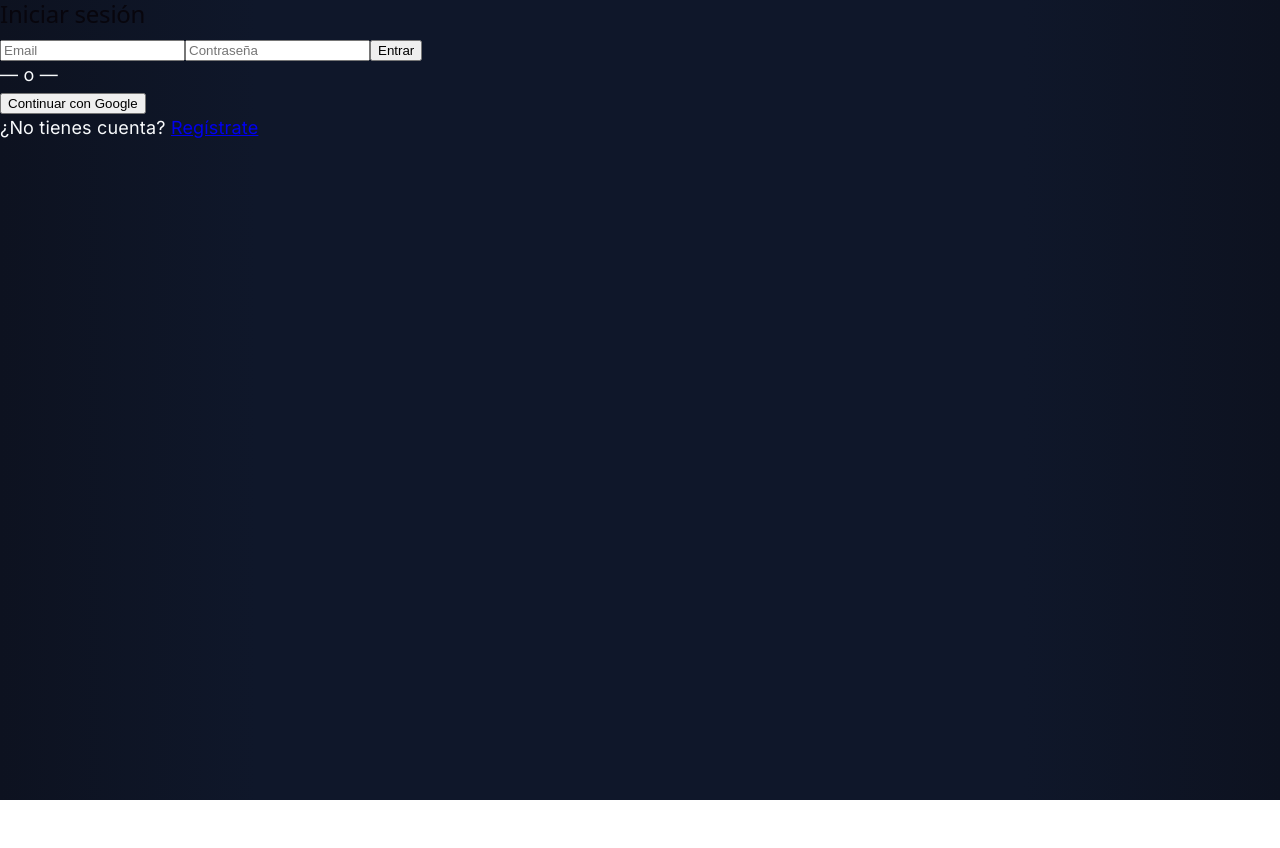
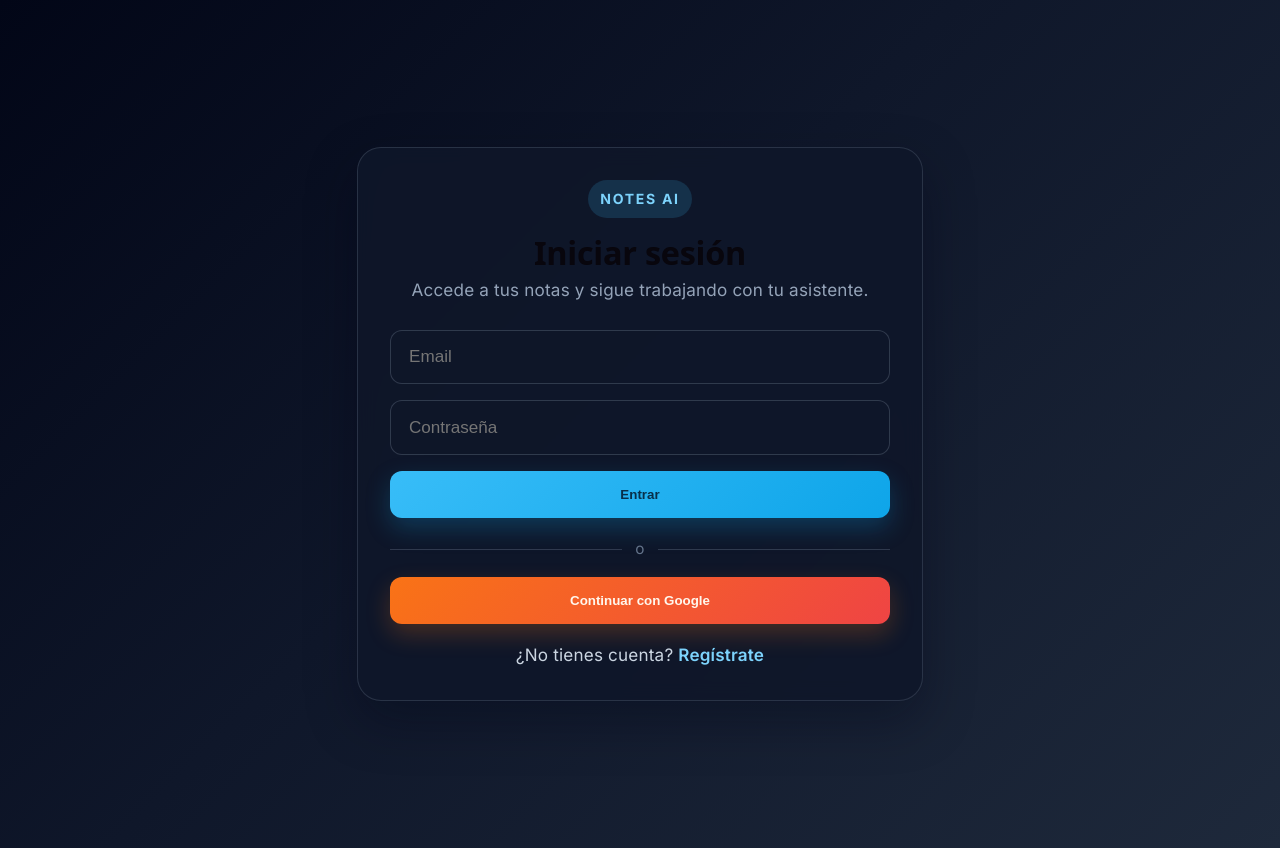
Before and after one commit to Jorge5115/notes-ai-frontend, a React app: page /login in a window 1280 px wide. Before the commit the page ends 800 px from the top, so only its background shows below. Built offline with nearby package versions, Linux system fonts and the light colour scheme; the HTML template or start-up script is replaced by a standard one.

Commit message:
Phase 6: Simplify note creation flow and update AI action labels

```diff
--- /dev/null
+++ b/src/pages/Auth.css
@@ -0,0 +1,148 @@
+.auth-page {
+    min-height: 100vh;
+    display: flex;
+    align-items: center;
+    justify-content: center;
+    padding: 24px;
+    background: linear-gradient(135deg, #020617 0%, #0f172a 45%, #1e293b 100%);
+    color: #f8fafc;
+}
+
+.auth-card {
+    width: min(100%, 500px);
+    background: rgba(15, 23, 42, 0.9);
+    border: 1px solid rgba(148, 163, 184, 0.2);
+    border-radius: 24px;
+    padding: 32px;
+    box-shadow: 0 20px 50px rgba(2, 6, 23, 0.35);
+    backdrop-filter: blur(10px);
+}
+
+.auth-brand {
+    margin-bottom: 1.5rem;
+    text-align: center;
+}
+
+.auth-pill {
+    display: inline-flex;
+    align-items: center;
+    justify-content: center;
+    padding: 0.35rem 0.7rem;
+    border-radius: 999px;
+    background: rgba(56, 189, 248, 0.16);
+    color: #7dd3fc;
+    font-size: 0.78rem;
+    font-weight: 700;
+    letter-spacing: 0.12em;
+    text-transform: uppercase;
+    margin-bottom: 0.8rem;
+}
+
+.auth-title {
+    margin: 0 0 0.35rem;
+    font-size: 1.8rem;
+    font-weight: 700;
+}
+
+.auth-subtitle {
+    margin: 0;
+    color: #94a3b8;
+    line-height: 1.5;
+    font-size: 0.95rem;
+}
+
+.auth-form {
+    display: flex;
+    flex-direction: column;
+    gap: 0.9rem;
+}
+
+.auth-input {
+    width: 100%;
+    padding: 0.9rem 1rem;
+    border-radius: 12px;
+    border: 1px solid rgba(148, 163, 184, 0.25);
+    background: rgba(15, 23, 42, 0.8);
+    color: #f8fafc;
+    font-size: 0.95rem;
+    box-sizing: border-box;
+}
+
+.auth-input:focus {
+    outline: none;
+    border-color: #38bdf8;
+    box-shadow: 0 0 0 3px rgba(56, 189, 248, 0.16);
+}
+
+.auth-button {
+    border: none;
+    border-radius: 12px;
+    padding: 0.9rem 1rem;
+    font-weight: 700;
+    cursor: pointer;
+    transition: transform 0.2s ease, box-shadow 0.2s ease;
+}
+
+.auth-button:hover {
+    transform: translateY(-1px);
+}
+
+.auth-button.primary {
+    background: linear-gradient(135deg, #38bdf8, #0ea5e9);
+    color: #082f49;
+    box-shadow: 0 10px 25px rgba(14, 165, 233, 0.25);
+}
+
+.auth-button.secondary {
+    width: 100%;
+    background: linear-gradient(135deg, #f97316 0%, #ef4444 100%);
+    color: #fff7ed;
+    border: none;
+    box-shadow: 0 10px 24px rgba(249, 115, 22, 0.24);
+}
+
+.auth-button.secondary:hover {
+    transform: translateY(-1px);
+    box-shadow: 0 12px 28px rgba(249, 115, 22, 0.32);
+    background: linear-gradient(135deg, #fb923c 0%, #f43f5e 100%);
+}
+
+.auth-divider {
+    display: flex;
+    align-items: center;
+    gap: 0.75rem;
+    color: #64748b;
+    margin: 1rem 0 0.8rem;
+    font-size: 0.85rem;
+}
+
+.auth-divider::before,
+.auth-divider::after {
+    content: '';
+    flex: 1;
+    height: 1px;
+    background: rgba(148, 163, 184, 0.25);
+}
+
+.auth-error {
+    margin: 0;
+    color: #f87171;
+    font-size: 0.9rem;
+}
+
+.auth-footer {
+    margin-top: 1rem;
+    text-align: center;
+    color: #cbd5e1;
+    font-size: 0.95rem;
+}
+
+.auth-link {
+    color: #7dd3fc;
+    text-decoration: none;
+    font-weight: 600;
+}
+
+.auth-link:hover {
+    text-decoration: underline;
+}
--- a/src/pages/Login.jsx
+++ b/src/pages/Login.jsx
@@ -1,6 +1,7 @@
 import { useState } from 'react';
 import { useNavigate, Link } from 'react-router-dom';
 import { useAuth } from '../context/AuthContext';
+import './Auth.css';
 
 export default function Login() {
     const [email, setEmail] = useState('');
@@ -21,23 +22,32 @@ export default function Login() {
     };
 
     return (
-        <div>
-            <h2>Iniciar sesión</h2>
-            <form onSubmit={handleSubmit}>
-                <input type="email" placeholder="Email" value={email}
-                       onChange={(e) => setEmail(e.target.value)} required />
-                <input type="password" placeholder="Contraseña" value={password}
-                       onChange={(e) => setPassword(e.target.value)} required />
-                {error && <p style={{ color: 'red' }}>{error}</p>}
-                <button type="submit">Entrar</button>
-            </form>
+        <div className="auth-page">
+            <div className="auth-card">
+                <div className="auth-brand">
+                    <span className="auth-pill">Notes AI</span>
+                    <h2 className="auth-title">Iniciar sesión</h2>
+                    <p className="auth-subtitle">Accede a tus notas y sigue trabajando con tu asistente.</p>
+                </div>
 
-            <p>— o —</p>
-            <button onClick={() => window.location.href = 'http://localhost:8080/oauth2/authorization/google'}>
-                Continuar con Google
-            </button>
+                <form className="auth-form" onSubmit={handleSubmit}>
+                    <input className="auth-input" type="email" placeholder="Email" value={email}
+                           onChange={(e) => setEmail(e.target.value)} required />
+                    <input className="auth-input" type="password" placeholder="Contraseña" value={password}
+                           onChange={(e) => setPassword(e.target.value)} required />
+                    {error && <p className="auth-error">{error}</p>}
+                    <button className="auth-button primary" type="submit">Entrar</button>
+                </form>
 
-            <p>¿No tienes cuenta? <Link to="/register">Regístrate</Link></p>
+                <div className="auth-divider">o</div>
+                <button className="auth-button secondary" onClick={() => window.location.href = 'http://localhost:8080/oauth2/authorization/google'}>
+                    Continuar con Google
+                </button>
+
+                <p className="auth-footer">
+                    ¿No tienes cuenta? <Link className="auth-link" to="/register">Regístrate</Link>
+                </p>
+            </div>
         </div>
     );
 }
--- a/src/pages/Notes.css
+++ b/src/pages/Notes.css
@@ -296,8 +296,8 @@ body {
     display: flex;
     flex-direction: column;
     gap: 1.2rem;
-    width: 85vw;
-    max-width: 1100px; /* Ancho cómodo para escritorio */
+    width: 88vw;
+    max-width: 1180px; /* Ancho cómodo para escritorio */
     max-height: 90vh;
     overflow-y: auto;
     padding-right: 4px;
--- a/src/pages/Notes.jsx
+++ b/src/pages/Notes.jsx
@@ -288,19 +288,28 @@ function ViewNoteModal({ note, busyId, onClose, onDelete, onSave, onSummarize, o
     };
 
     const handleSaveChanges = async () => {
-        const normalizedItems = (items || []).map((item) => ({
-            id: item.id,
-            text: item.text?.trim() || '',
-            checked: Boolean(item.checked),
-        })).filter((item) => item.text.length > 0 || item.checked);
+        try {
+            const normalizedItems = (items || [])
+            .map((item) => ({
+                // 💡 Si el ID no es un número (ej. es un UUID string del frontend), enviamos null
+                id: (typeof item.id === 'number') ? item.id : null,
+                text: typeof item === 'string' ? item.trim() : (item.text?.trim() || ''),
+                checked: Boolean(item.checked),
+            }))
+            .filter((item) => item.text.length > 0);
 
-        await onSave(note.id, {
+            const payload = {
             title: title.trim(),
             type: note.type,
             content: note.type === 'TEXT' ? content : null,
             items: note.type === 'CHECKLIST' ? normalizedItems : null,
-        });
-        setIsEditing(false);
+            };
+
+            await onSave(note.id, payload);
+            setIsEditing(false);
+        } catch (error) {
+            console.error("Error al guardar cambios:", error);
+        }
     };
 
     const handleCancelChanges = () => {
@@ -341,14 +350,14 @@ function ViewNoteModal({ note, busyId, onClose, onDelete, onSave, onSummarize, o
                                         onClick={() => onSummarize(note.id)}
                                         disabled={busyId === note.id}
                                     >
-                                        {busyId === note.id ? 'Generando...' : 'Resumir con IA'}
+                                        {busyId === note.id ? 'Generando...' : 'Generar resumen con IA'}
                                     </button>
                                     <button
                                         className="btn-action-ai outline"
                                         onClick={() => onRewrite(note.id)}
                                         disabled={busyId === note.id}
                                     >
-                                        {busyId === note.id ? 'Procesando...' : 'Hacer más breve'}
+                                        {busyId === note.id ? 'Procesando...' : 'Acortar / Reescribir con IA'}
                                     </button>
                                 </div>
                             )}
@@ -439,8 +448,6 @@ function NewNoteModal({ onClose, onCreated }) {
     const [type, setType] = useState('TEXT');
     const [useAi, setUseAi] = useState(false);
     const [title, setTitle] = useState('');
-    const [content, setContent] = useState('');
-    const [itemsText, setItemsText] = useState('');
     const [prompt, setPrompt] = useState('');
     const [submitting, setSubmitting] = useState(false);
 
@@ -449,14 +456,21 @@ function NewNoteModal({ onClose, onCreated }) {
         setSubmitting(true);
         try {
             if (useAi) {
-                await axiosInstance.post('/notes/generate', { title, type, prompt });
-            } else if (type === 'TEXT') {
-                await axiosInstance.post('/notes', { title, type, content, items: null });
+                // Generar nota con la IA a partir del prompt
+                await axiosInstance.post('/notes/generate', { title: title.trim(), type, prompt });
             } else {
-                const items = itemsText.split('\n').map((s) => s.trim()).filter(Boolean);
-                await axiosInstance.post('/notes', { title, type, content: null, items });
+                // Crear nota vacía (solo título)
+                const payload = {
+                    title: title.trim(),
+                    type,
+                    content: type === 'TEXT' ? '' : null,
+                    items: type === 'CHECKLIST' ? [] : null
+                };
+                await axiosInstance.post('/notes', payload);
             }
             onCreated();
+        } catch (error) {
+            console.error("Error al crear la nota:", error);
         } finally {
             setSubmitting(false);
         }
@@ -498,32 +512,15 @@ function NewNoteModal({ onClose, onCreated }) {
                     <span>Generar contenido con IA</span>
                 </label>
 
-                {useAi ? (
+                {/* SOLO MOSTRAMOS EL TEXTAREA SI EL CHECKBOX DE IA ESTÁ ACTIVADO */}
+                {useAi && (
                     <textarea
                         className="input-field"
-                        placeholder={type === 'TEXT' ? '¿Qué quieres redactar?' : '¿De qué trata la lista?'}
+                        placeholder={type === 'TEXT' ? '¿Qué quieres que redacte la IA?' : '¿De qué quieres que trate la lista?'}
                         value={prompt}
                         onChange={(e) => setPrompt(e.target.value)}
                         required
                         rows={4}
-                    />
-                ) : type === 'TEXT' ? (
-                    <textarea
-                        className="input-field"
-                        placeholder="Escribe tu contenido aquí..."
-                        value={content}
-                        onChange={(e) => setContent(e.target.value)}
-                        required
-                        rows={5}
-                    />
-                ) : (
-                    <textarea
-                        className="input-field"
-                        placeholder={'Un elemento por línea:\nElemento 1\nElemento 2'}
-                        value={itemsText}
-                        onChange={(e) => setItemsText(e.target.value)}
-                        required
-                        rows={5}
                     />
                 )}
 
--- a/src/pages/Register.jsx
+++ b/src/pages/Register.jsx
@@ -1,6 +1,7 @@
 import { useState } from 'react';
 import { useNavigate, Link } from 'react-router-dom';
 import { useAuth } from '../context/AuthContext';
+import './Auth.css';
 
 export default function Register() {
     const [name, setName] = useState('');
@@ -22,19 +23,29 @@ export default function Register() {
     };
 
     return (
-        <div>
-            <h2>Crear cuenta</h2>
-            <form onSubmit={handleSubmit}>
-                <input type="text" placeholder="Nombre" value={name}
-                       onChange={(e) => setName(e.target.value)} required />
-                <input type="email" placeholder="Email" value={email}
-                       onChange={(e) => setEmail(e.target.value)} required />
-                <input type="password" placeholder="Contraseña (mín. 6 caracteres)" value={password}
-                       onChange={(e) => setPassword(e.target.value)} required />
-                {error && <p style={{ color: 'red' }}>{error}</p>}
-                <button type="submit">Registrarme</button>
-            </form>
-            <p>¿Ya tienes cuenta? <Link to="/login">Inicia sesión</Link></p>
+        <div className="auth-page">
+            <div className="auth-card">
+                <div className="auth-brand">
+                    <span className="auth-pill">Notes AI</span>
+                    <h2 className="auth-title">Crear cuenta</h2>
+                    <p className="auth-subtitle">Crea tu espacio y empieza a organizar tus ideas.</p>
+                </div>
+
+                <form className="auth-form" onSubmit={handleSubmit}>
+                    <input className="auth-input" type="text" placeholder="Nombre" value={name}
+                           onChange={(e) => setName(e.target.value)} required />
+                    <input className="auth-input" type="email" placeholder="Email" value={email}
+                           onChange={(e) => setEmail(e.target.value)} required />
+                    <input className="auth-input" type="password" placeholder="Contraseña (mín. 6 caracteres)" value={password}
+                           onChange={(e) => setPassword(e.target.value)} required />
+                    {error && <p className="auth-error">{error}</p>}
+                    <button className="auth-button primary" type="submit">Registrarme</button>
+                </form>
+
+                <p className="auth-footer">
+                    ¿Ya tienes cuenta? <Link className="auth-link" to="/login">Inicia sesión</Link>
+                </p>
+            </div>
         </div>
     );
 }
```
